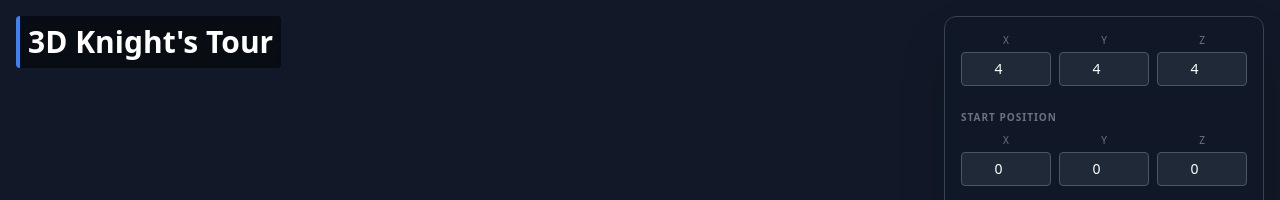
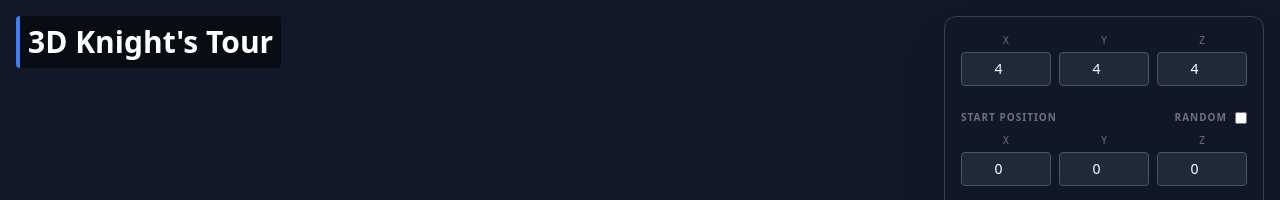
Before and after one commit to iniFaiz/3d-knights-tour-better, a Vue app: page / in a window 1280 px wide. Shown: the top 200 px of the page. Built offline with nearby package versions, Linux system fonts and the light colour scheme.

Commit message:
Add random start position feature to simulation controls

```diff
--- a/src/App.vue
+++ b/src/App.vue
@@ -11,6 +11,7 @@ const canvasRef = ref(null);
 const isRunning = ref(false);
 const dimensions = ref([4, 4, 4]);
 const startPos = ref([0, 0, 0]);
+const isRandomStart = ref(false);
 const speed = ref(50);
 const separation = ref(0.2);
 
@@ -122,6 +123,16 @@ function toggleSimulation() {
         stopSimulation();
     } else {
         if (allFinished.value) rebuildBoards();
+
+        // Handle Random Start
+        if (isRandomStart.value) {
+            const [w, l, h] = dimensions.value;
+            startPos.value = [
+                Math.floor(Math.random() * w),
+                Math.floor(Math.random() * l),
+                Math.floor(Math.random() * h)
+            ];
+        }
 
         // Panggil solver
         const [w, l, h] = dimensions.value;
@@ -243,11 +254,13 @@ function updateSeparation(v) { separation.value = v; }
             :statusText="statusText"
             :dims="dimensions"
             :startPos="startPos"
+            :isRandomStart="isRandomStart"
             :speed="speed"
             :separation="separation"
             :stats="stats"
             @update:dims="updateDims"
             @update:startPos="updateStartPos"
+            @update:isRandomStart="isRandomStart = $event"
             @update:speed="updateSpeed"
             @update:separation="updateSeparation"
             @toggle-run="toggleSimulation"
--- a/src/components/ControlPanel.vue
+++ b/src/components/ControlPanel.vue
@@ -8,12 +8,13 @@ const props = defineProps({
     statusText: String,
     dims: Array,
     startPos: Array,
+    isRandomStart: Boolean,
     speed: Number,
     separation: Number,
     stats: Array
 });
 
-const emit = defineEmits(['update:dims', 'update:startPos', 'update:speed', 'update:separation', 'toggle-run', 'reset']);
+const emit = defineEmits(['update:dims', 'update:startPos', 'update:isRandomStart', 'update:speed', 'update:separation', 'toggle-run', 'reset']);
 
 const localDims = reactive([...props.dims]);
 const localStartPos = reactive([...props.startPos]);
@@ -77,13 +78,23 @@ const speedStep = computed({
             </div>
 
             <div class="space-y-2">
-                <div class="flex justify-between text-[10px] font-bold text-gray-500 uppercase tracking-widest">
+                <div class="flex justify-between items-center text-[10px] font-bold text-gray-500 uppercase tracking-widest">
                     <span>Start Position</span>
+                    <label class="flex items-center space-x-2 cursor-pointer hover:text-gray-300 transition-colors">
+                        <span class="text-[10px]">Random</span>
+                        <input type="checkbox"
+                               :checked="isRandomStart"
+                               @change="$emit('update:isRandomStart', $event.target.checked)"
+                               :disabled="isRunning"
+                               class="w-3 h-3 rounded border-gray-600 bg-gray-800 text-blue-500 focus:ring-0 focus:ring-offset-0 accent-blue-500">
+                    </label>
                 </div>
                 <div class="grid grid-cols-3 gap-2">
                     <div v-for="(axis, idx) in ['x', 'y', 'z']" :key="'start-'+axis">
                         <label class="block text-center text-[10px] text-gray-500 mb-1">{{ axis.toUpperCase() }}</label>
-                        <input type="number" v-model.number="localStartPos[idx]" @change="updateStartPos" :disabled="isRunning" min="0" :max="localDims[idx]-1"
+                        <input type="number" v-model.number="localStartPos[idx]" @change="updateStartPos"
+                            :disabled="isRunning || isRandomStart"
+                            min="0" :max="localDims[idx]-1"
                             class="w-full bg-gray-800 border border-gray-600 rounded px-2 py-1.5 text-center text-sm text-white focus:border-blue-500 focus:outline-none disabled:opacity-50 transition-colors">
                     </div>
                 </div>
```
